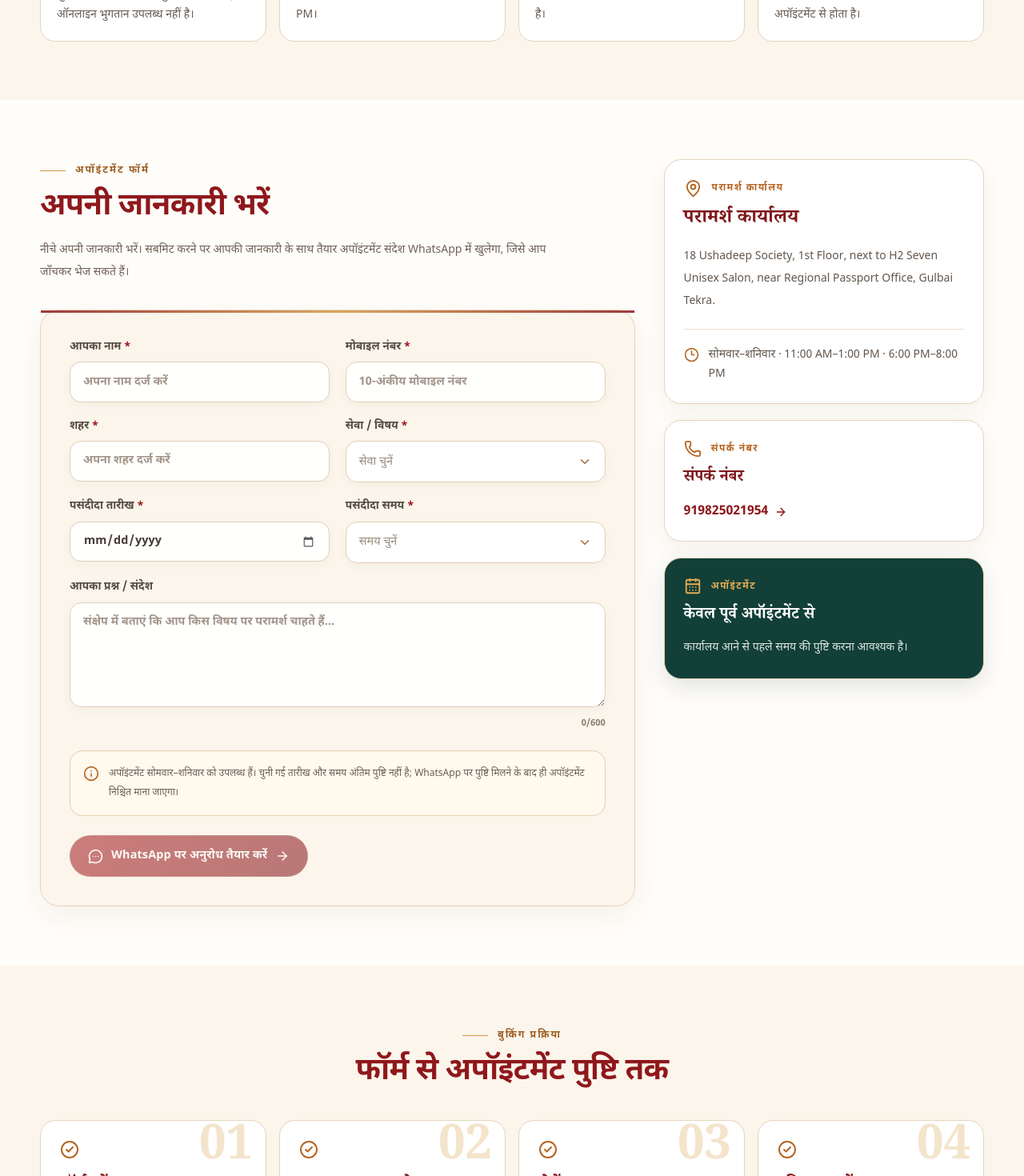
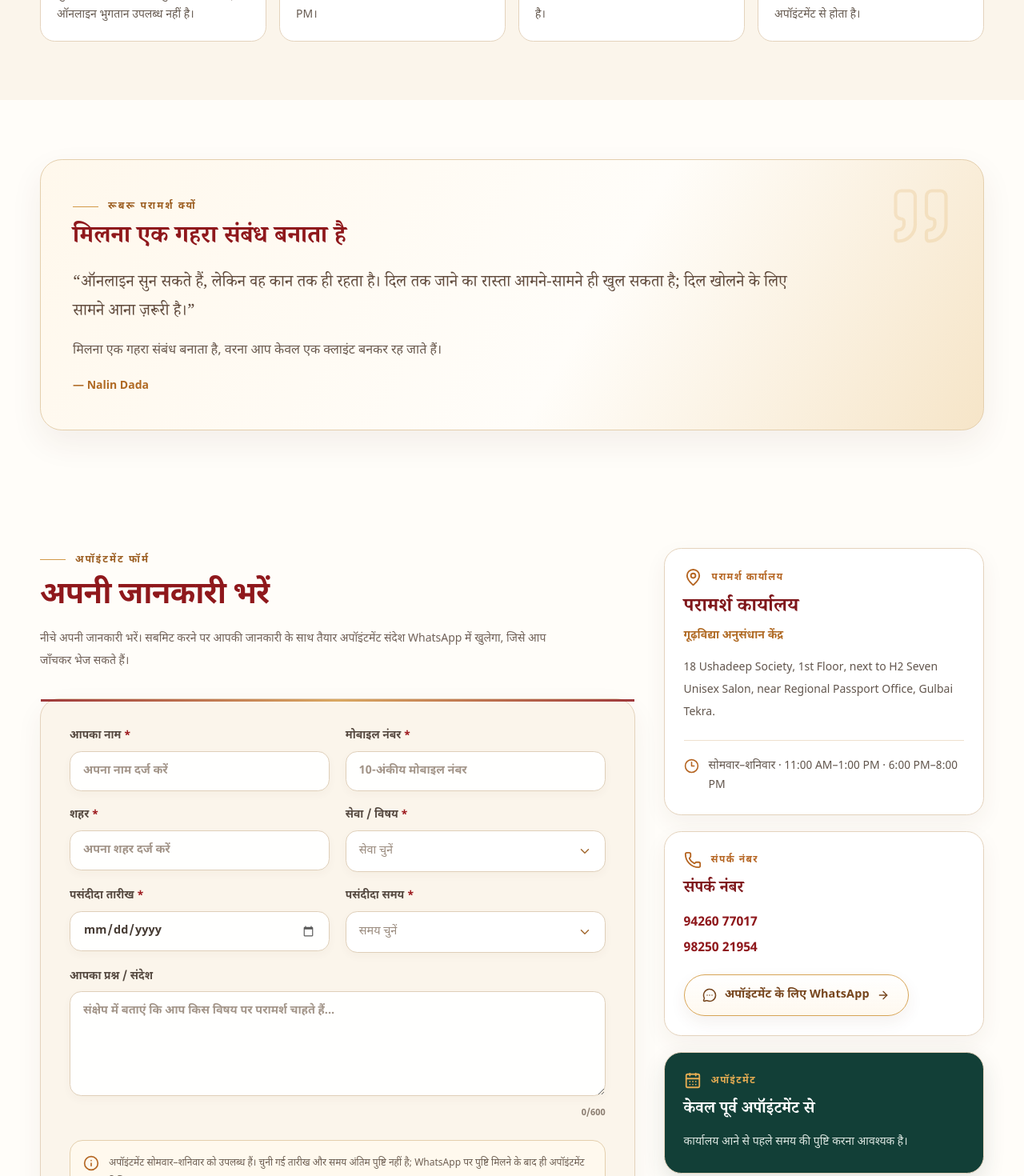
Before and after one commit to dhruvintejani/nalin_dada, a React (Vite) app: page /appointment in a window 1280 px wide. Shown: the part 895-2365 px from the top of the page at 80% size. Built offline with nearby package versions, Linux system fonts and the light colour scheme.

Commit message:
Add client contact numbers, WhatsApp booking, centre name and in-person message

```diff
--- a/src/pages/Appointment.tsx
+++ b/src/pages/Appointment.tsx
@@ -9,6 +9,7 @@ import {
   MapPin,
   MessageCircleMore,
   Phone,
+  Quote,
   UserRound,
   WalletCards,
 } from "lucide-react";
@@ -19,6 +20,9 @@ import MediaSlot from "../components/MediaSlot";
 import PremiumSelect from "../components/PremiumSelect";
 import { media } from "../config/media";
 import { siteConfig } from "../config/site";
+
+const formatPhone = (number: string) =>
+  number.replace(/(\d{5})(\d{5})/, "$1 $2");
 
 const getLocalDateInputValue = () => {
   const now = new Date();
@@ -243,6 +247,34 @@ const Appointment = () => {
                 </article>
               );
             })}
+          </div>
+        </div>
+      </section>
+
+      <section className="section-block">
+        <div className="site-shell">
+          <div className="relative overflow-hidden rounded-[1.7rem] border border-[#e4cfad] bg-[linear-gradient(120deg,#fff8ec,#fffdf9_58%,#f6e5c8)] px-6 py-9 shadow-[0_16px_40px_rgba(80,45,25,.07)] md:px-10 md:py-11">
+            <Quote
+              className="absolute right-6 top-5 text-[#d9a353]/20 md:right-9 md:top-7"
+              size={84}
+              strokeWidth={1.2}
+              aria-hidden="true"
+            />
+            <div className="relative max-w-4xl">
+              <div className="eyebrow">{t("appointment.inPersonMessage.eyebrow")}</div>
+              <h2 className="mt-3 max-w-3xl font-serif text-2xl font-bold leading-tight text-[#8f181c] md:text-3xl">
+                {t("appointment.inPersonMessage.title")}
+              </h2>
+              <p className="mt-5 font-serif text-lg leading-9 text-[#5f493b] md:text-xl">
+                “{t("appointment.inPersonMessage.line1")}”
+              </p>
+              <p className="mt-4 text-sm leading-7 text-[#6a5a4f] md:text-base">
+                {t("appointment.inPersonMessage.line2")}
+              </p>
+              <p className="mt-5 text-sm font-bold text-[#b06a24]">
+                — {t("appointment.inPersonMessage.author")}
+              </p>
+            </div>
           </div>
         </div>
       </section>
@@ -481,6 +513,9 @@ const Appointment = () => {
               <h2 className="mt-3 font-serif text-2xl font-bold text-[#7f171b]">
                 {t("appointment.contact.officeTitle")}
               </h2>
+              <p className="mt-2 text-sm font-bold text-[#b06a24]">
+                {t("common.institution.name")}
+              </p>
               <p className="mt-4 text-sm leading-7 text-[#62564d]">
                 {siteConfig.officeAddress}
               </p>
@@ -498,7 +533,6 @@ const Appointment = () => {
               </div>
             </article>
 
-            {whatsappNumber && (
             <article className="rounded-[1.35rem] border border-[#e4d3bd] bg-white p-6 shadow-[0_10px_28px_rgba(82,50,29,.06)]">
               <div className="flex items-center gap-3 text-[#b56522]">
                 <Phone size={22} />
@@ -509,16 +543,30 @@ const Appointment = () => {
               <h2 className="mt-3 font-serif text-xl font-bold text-[#7f171b]">
                 {t("appointment.contact.phoneTitle")}
               </h2>
+              <div className="mt-4 grid gap-2">
+                {siteConfig.contactNumbers.map((number) => (
+                  <a
+                    key={number}
+                    href={`tel:+91${number}`}
+                    className="text-link w-fit"
+                  >
+                    {formatPhone(number)}
+                  </a>
+                ))}
+              </div>
+              {whatsappNumber && (
                 <a
                   href={`https://wa.me/${whatsappNumber}`}
                   target="_blank"
                   rel="noreferrer"
-                  className="text-link mt-4"
+                  className="button-secondary mt-5"
                 >
-                  {whatsappNumber} <ArrowRight size={16} />
+                  <MessageCircleMore size={18} />
+                  {t("appointment.contact.whatsappAppointment")}
+                  <ArrowRight size={16} />
                 </a>
+              )}
             </article>
-            )}
 
             <article className="rounded-[1.35rem] border border-[#e4d3bd] bg-[#123f37] p-6 text-white shadow-[0_10px_28px_rgba(34,58,51,.12)]">
               <div className="flex items-center gap-3 text-[#e5ac53]">
```
Lines whose indentation alone changed are shown as unchanged.
